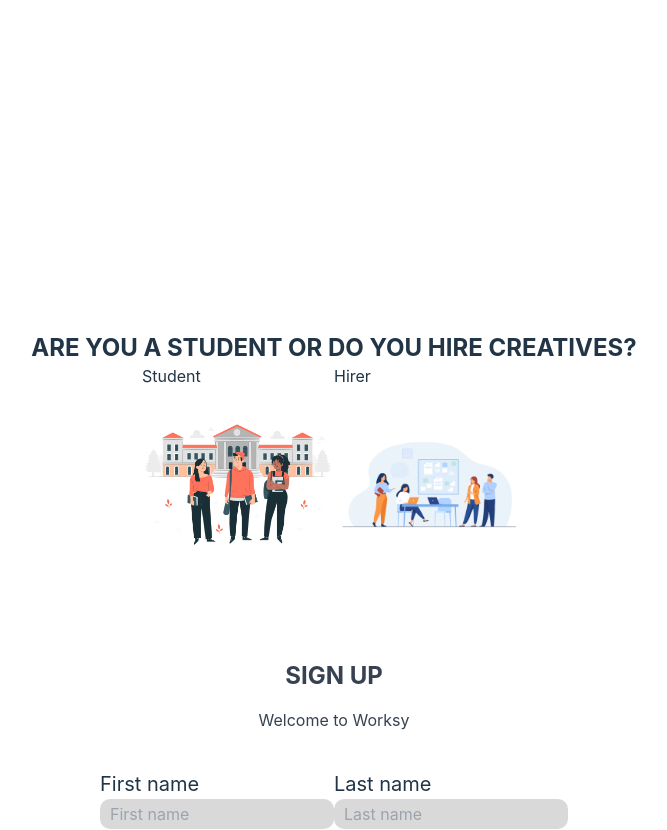
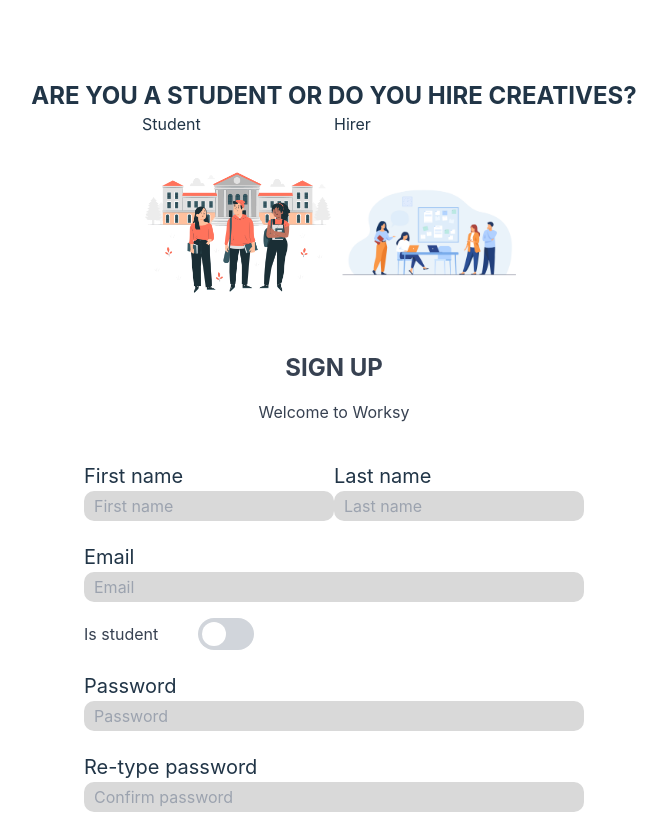
Before and after one commit to evanmurray99/Worksy, a React (Vite) app in the folder Client/: page /signup in a window 1280 px wide. Shown: the top 830 px of the page, without its empty margins (306-973 px from the left). Built offline with nearby package versions, Linux system fonts and the light colour scheme.

Commit message:
Fixed layout issues on the Login and Signup pages.

```diff
--- a/Client/src/Pages/Login.jsx
+++ b/Client/src/Pages/Login.jsx
@@ -51,10 +51,10 @@
 	}
 
 	return (
-		<>
-			<div className="rounded-lg bg-white p-8 shadow-xl mx-28 my-[300px] ">
+		<div className="justify-center items-center flex h-full">
+			<div className="flex justify-center items-center rounded-xl bg-white p-8 shadow-xl w-[400px] max-w-[1500px]">
 				<form
-					className=" bg-white p-4 my-10 max-w-[400px] w-full mx-auto"
+					className=" bg-white w-full mx-auto"
 					onSubmit={handleLogin}
 					onKeyDown={handleEnter}
 				>
@@ -103,6 +103,6 @@
 					{error !== '' ? <div className="text-red-400">{error}</div> : null}
 				</form>
 			</div>
-		</>
+		</div>
 	);
 }
--- a/Client/src/Pages/Signup.jsx
+++ b/Client/src/Pages/Signup.jsx
@@ -83,7 +83,8 @@
 
 	return (
 		<>
-			<div className="flex flex-col items-center rounded-lg bg-white p-8 shadow-xl mx-28 my-[300px]">
+			<div className="justify-center items-center flex h-full">
+			<div className="flex flex-col items-center rounded-xl p-20 shadow-xl">
 				<p className="uppercase text-2xl font-bold hidden sm:block ">
 					Are you a student or do you hire creatives?
 				</p>
@@ -98,7 +99,7 @@
 					</div>
 				</div>
 				<form
-					className="bg-white p-4 my-10 max-w-[500px] w-full mx-auto"
+					className="bg-white max-w-[500px] w-full mx-auto"
 					onSubmit={handleSubmit}
 					onKeyDown={handleEnter}
 				>
@@ -201,6 +202,7 @@
 					</Link>
 				</form>
 			</div>
+			</div>
 		</>
 	);
 }
--- a/Client/src/index.css
+++ b/Client/src/index.css
@@ -61,6 +61,12 @@
     background-color: #f9f9f9;
   }
 }
+
+/* #root
+{
+    background-color: transparent;
+} */
+
 @tailwind base;
 @tailwind components;
 @tailwind utilities;
```
Also changed, not shown: Client/src/Styles/Login.css (added, +10 -0 lines).
